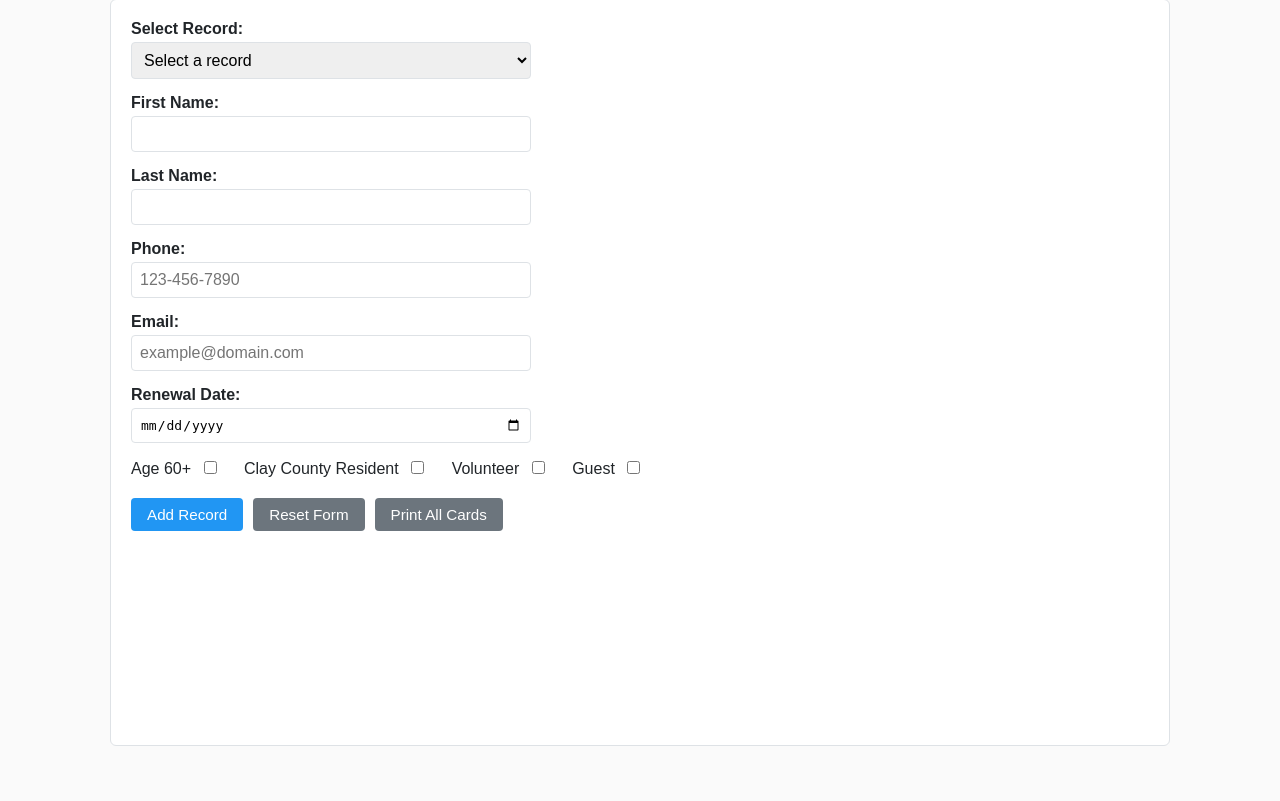
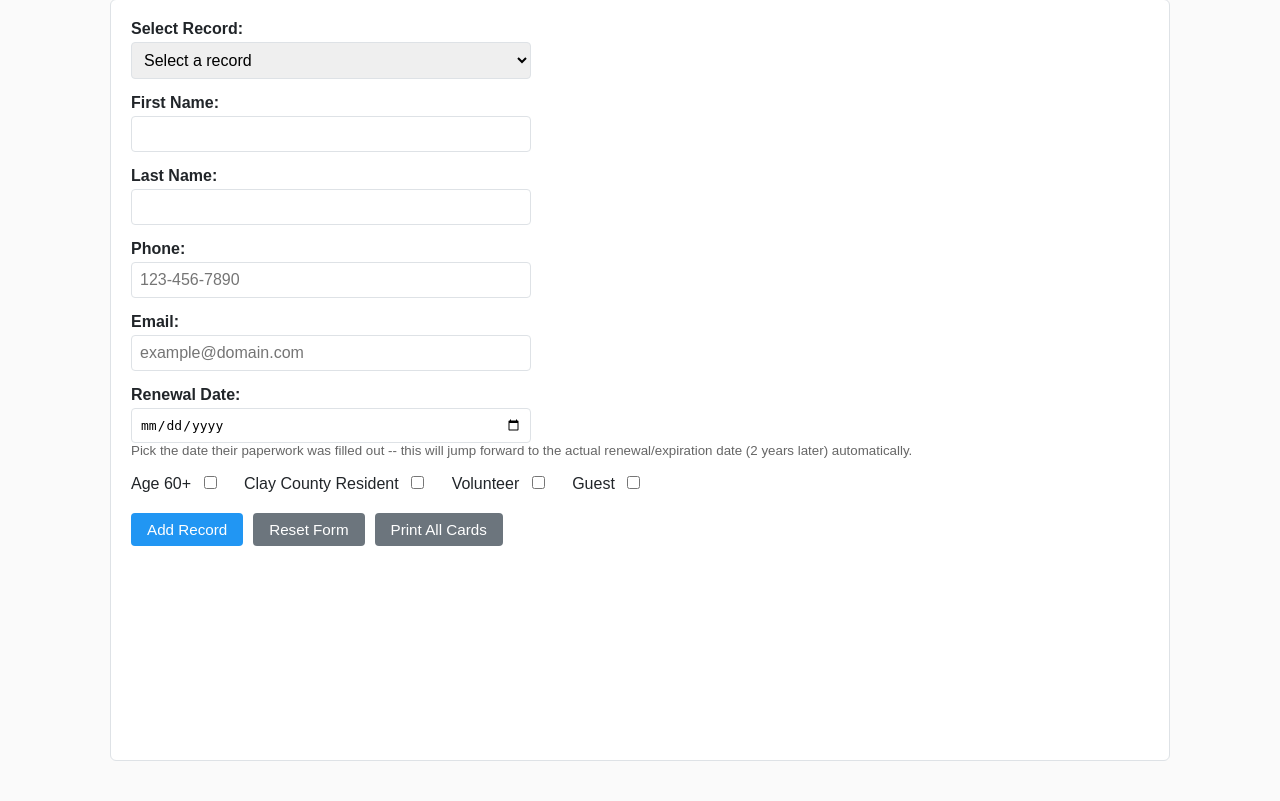
Before and after one commit to aaclay1/ksc, a PHP site: page /members.php in a window 1280 px wide. Shown: the part 133-934 px from the top of the page. Before the commit the page ends 879 px from the top, so only its background shows below. Run offline with PHP 8.4, Linux system fonts and the light colour scheme; data that the repository does not hold is empty; some libraries are stand-ins or nearby versions.

Commit message:
renewal Date

```diff
--- a/includes/day_sheet_xlsx.php
+++ b/includes/day_sheet_xlsx.php
@@ -195,7 +195,7 @@ function output_day_sheet_xlsx($date_label, $counts, $rows, $today = null) {
             $renewStyle = 9;
         } else {
             $renewTs = strtotime($renewal_date);
-            $renew = date('n/j', $renewTs);
+            $renew = date('m/y', $renewTs);
             if ($renewTs < $todayTs) {
                 $renewStyle = 9; // expired -> red
             } elseif (($renewTs - $todayTs) <= $thirtyDays) {
--- a/members.php
+++ b/members.php
@@ -38,6 +38,7 @@ require_once __DIR__ . '/includes/header.php';
         <div class="form-group">
             <label for="renewalDate">Renewal Date:</label>
             <input type="date" name="renewalDate" id="renewalDate">
+            <small style="display:block;color:#666;">Pick the date their paperwork was filled out -- this will jump forward to the actual renewal/expiration date (2 years later) automatically.</small>
         </div>
 
         <div class="form-group">
@@ -126,6 +127,27 @@ jQuery(document).ready(function($) {
         $('#printCard').hide();
         updateButtonVisibility();
     }
+
+    // Staff pick the date a member's paperwork was filled out, but what we
+    // actually track (and store as renewal_date) is when it expires -- 2
+    // years later. So the moment a date is picked, jump the field itself
+    // forward 2 years; everything downstream (save, display) just uses
+    // whatever ends up in the field. Pure string/number math on the
+    // "YYYY-MM-DD" parts avoids JS Date's UTC/local timezone pitfalls.
+    $('#renewalDate').on('change', function() {
+        const picked = $(this).val();
+        if (!picked) return;
+        const parts = picked.split('-');
+        if (parts.length !== 3) return;
+        const y = parseInt(parts[0], 10) + 2;
+        const mm = parts[1];
+        let dd = parts[2];
+        if (mm === '02' && dd === '29') {
+            const isLeap = (y % 4 === 0 && (y % 100 !== 0 || y % 400 === 0));
+            if (!isLeap) dd = '28';
+        }
+        $(this).val(`${y}-${mm}-${dd}`);
+    });
 
     $('#phoneNumber').on('input', function() {
         const input = $(this);
```
Also changed, not shown: reservations.php (+6 -5 lines).
